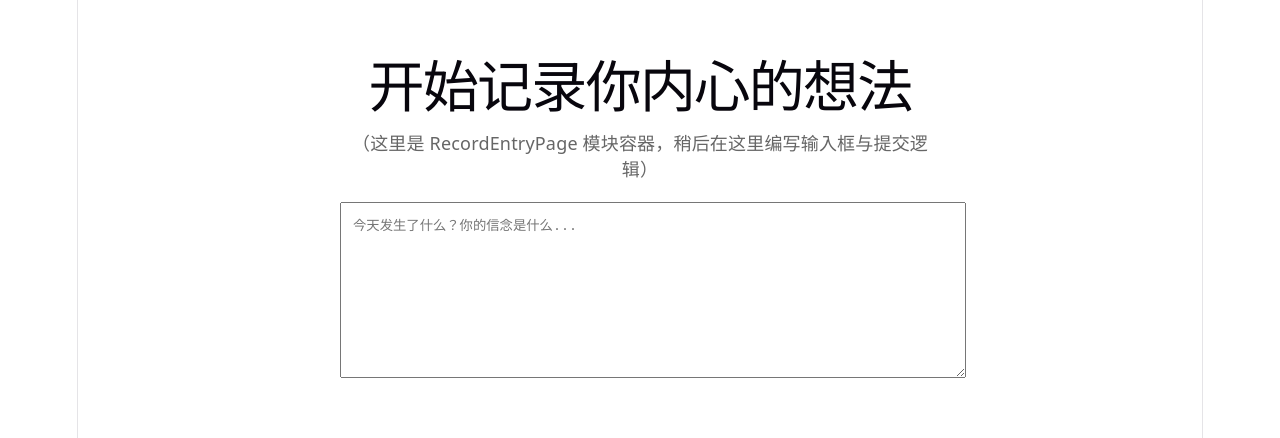
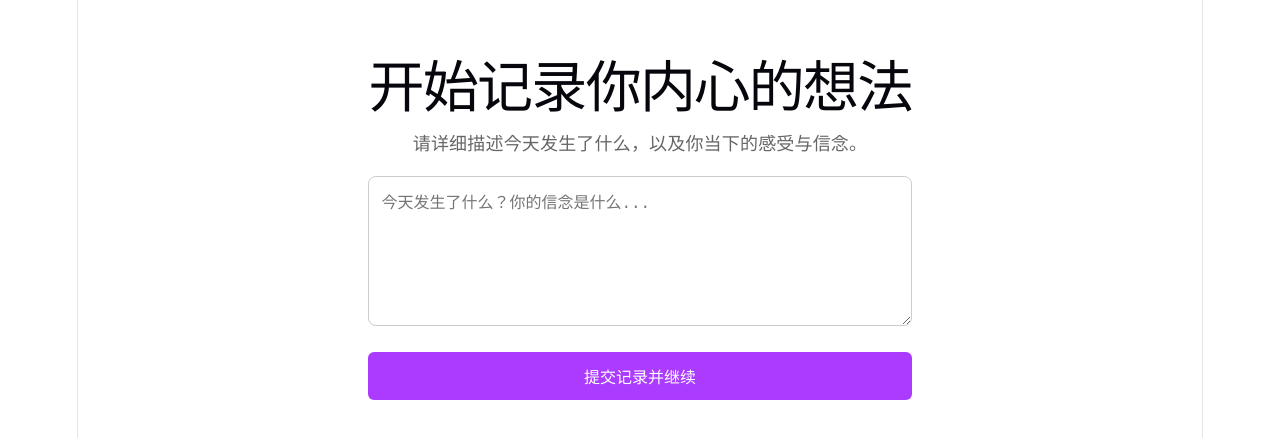
Before and after one commit to injuly0/positiveMood-v2-loading, a React (Vite) app: page /record in a window 1280 px wide. Shown: the top 438 px of the page. Built offline with nearby package versions, Linux system fonts and the light colour scheme.

Commit message:
记录容器 加上 保存后更新全局变量，导航跳转逻辑

```diff
--- a/src/pages/RecordEntryPage.tsx
+++ b/src/pages/RecordEntryPage.tsx
@@ -1,16 +1,72 @@
-
-import React from 'react';
+import React, { useState } from 'react';
+import { useNavigate } from 'react-router-dom';
+import { useRecordStore } from '../store/useRecordStore'; // 引入刚才创建的 Store
 
 export default function RecordEntryPage() {
+// 本地 state，用于双向绑定输入框的值
+const [inputText, setInputText] = useState('');
+
+const navigate = useNavigate();
+// 获取 zustand 里的更新函数
+const setRecordText = useRecordStore((state) => state.setRecordText);
+
+// 点击提交按钮的处理逻辑
+const handleSubmit = () => {
+if (!inputText.trim()) {
+alert('请输入一些内容后再提交哦！');
+return;
+}
+
+// 1. 将用户输入的数据存入全局 zustand 中
+setRecordText(inputText);
+
+// 2. 跳转到下一个页面 (需要在 App.tsx 中配置该路由)
+navigate('/question-selection');
+
+/* 注意：这里也可以顺便触发请求“本地大模型”的逻辑。
+比如：
+fetchLocalLLM(inputText).then(...)
+或者等跳转到下一个页面后，在下一个页面的 useEffect 里去读取 zustand 数据并请求大模型。
+*/
+};
+
 return (
 <div style={{ padding: '40px', maxWidth: '600px', margin: '0 auto' }}>
 <h1>开始记录你内心的想法</h1>
-      <p style={{ color: '#666' }}>（这里是 RecordEntryPage 模块容器，稍后在这里编写输入框与提交逻辑）</p>
+<p style={{ color: '#666' }}>请详细描述今天发生了什么，以及你当下的感受与信念。</p>
 
 <textarea
+value={inputText}
+onChange={(e) => setInputText(e.target.value)}
 placeholder="今天发生了什么？你的信念是什么..."
-        style={{ width: '100%', height: '150px', padding: '12px', marginTop: '20px' }}
+style={{
+width: '100%',
+height: '150px',
+padding: '12px',
+marginTop: '20px',
+borderRadius: '8px',
+border: '1px solid #ccc',
+fontSize: '16px',
+boxSizing: 'border-box' // 防止 padding 撑破容器
+}}
 />
+
+<button
+onClick={handleSubmit}
+style={{
+marginTop: '20px',
+padding: '12px 24px',
+backgroundColor: '#aa3bff', // 使用了你 index.css 中的强调色
+color: 'white',
+border: 'none',
+borderRadius: '6px',
+fontSize: '16px',
+cursor: 'pointer',
+width: '100%'
+}}
+>
+提交记录并继续
+</button>
 </div>
 );
 }
```
Lines whose indentation alone changed are shown as unchanged.
